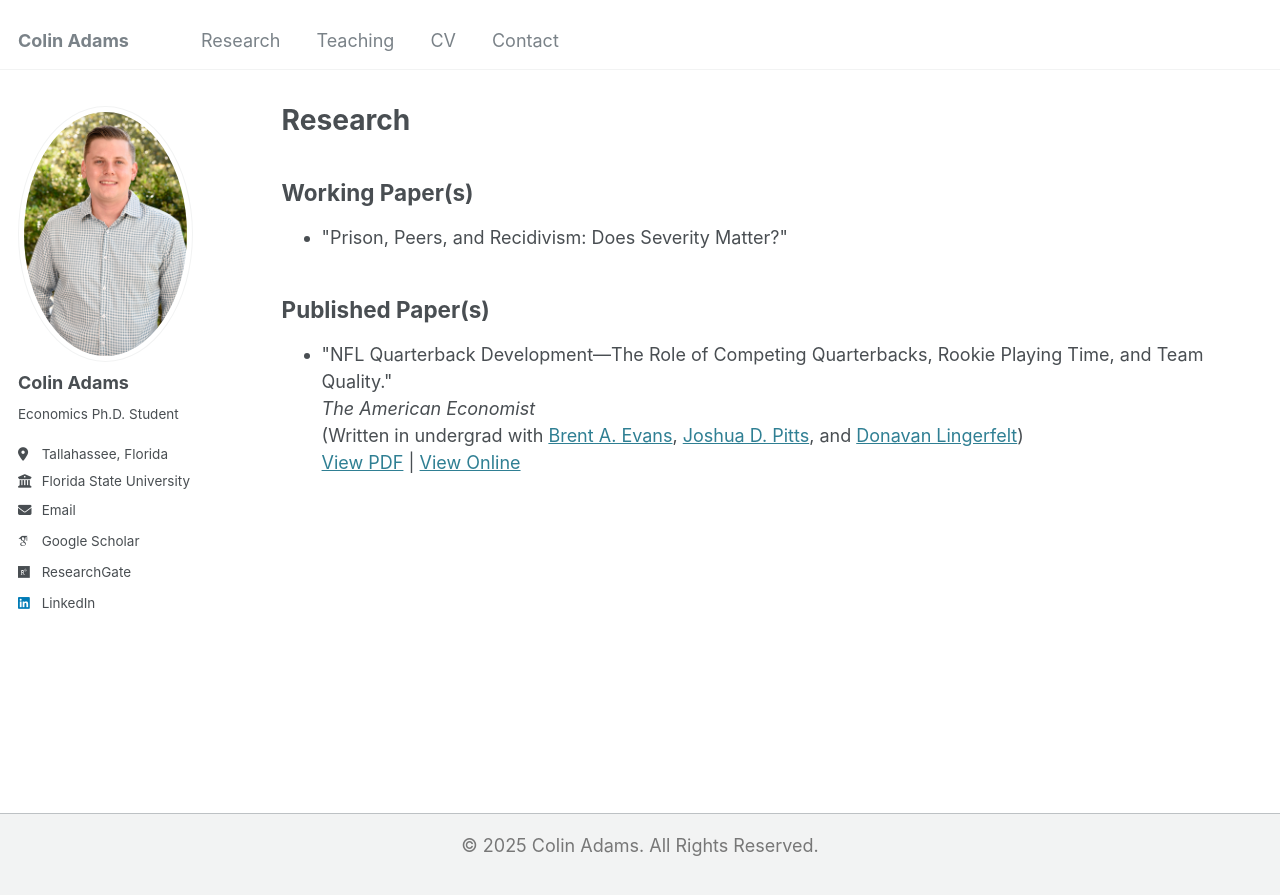
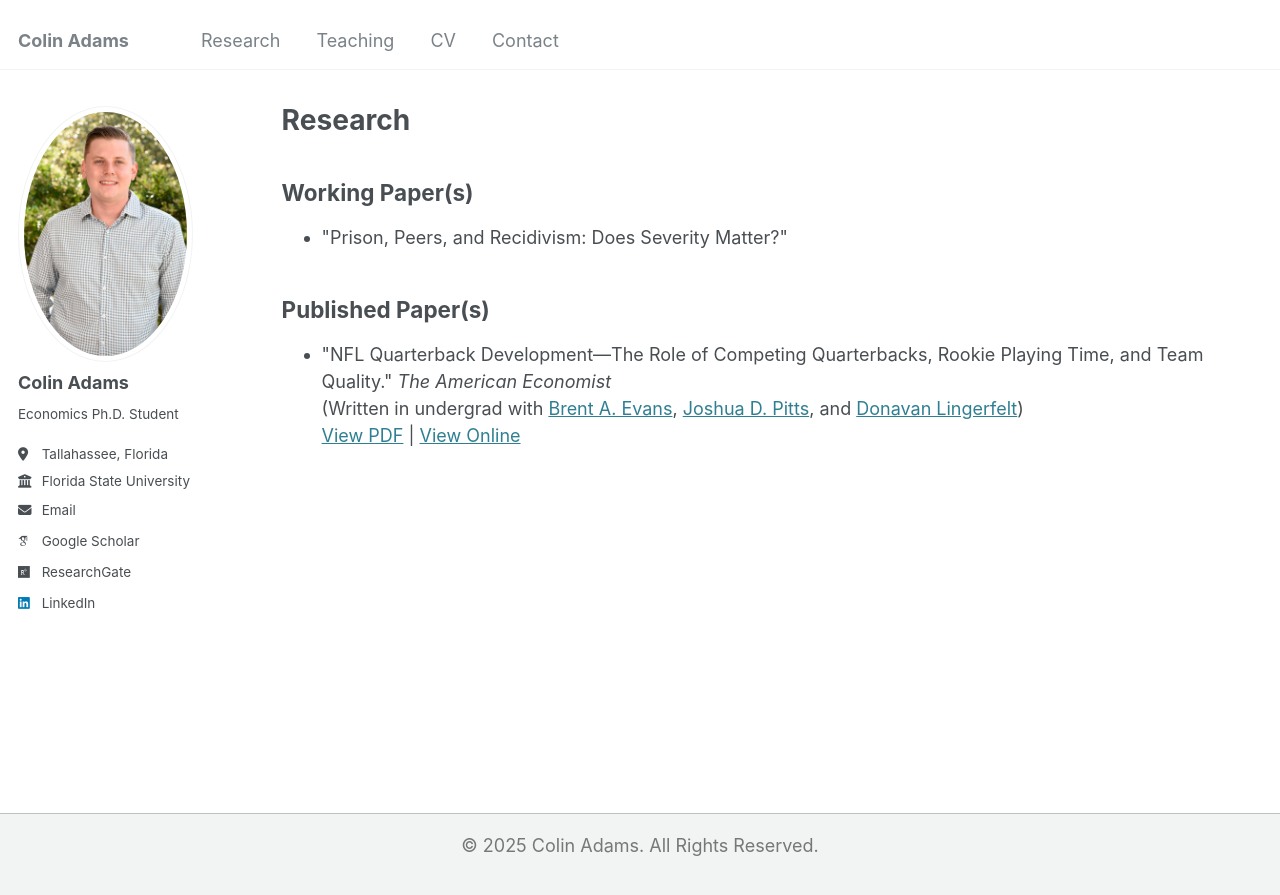
Before and after one commit to Zach-Gooch/Zach-Gooch.github.io, a Jekyll site: the page built from _pages/research.html, in a window 1280 px wide. Shown: the top 895 px of the page. Built offline with Jekyll 4.4.1, drawn with Linux system fonts in a browser that asks for light colours; some web fonts are replaced.

```diff
--- a/_pages/research.html
+++ b/_pages/research.html
@@ -19,9 +19,7 @@ author_profile: true
   <h2>Published Paper(s)</h2>
   <ul>
     <li>
-      "NFL Quarterback Development—The Role of Competing Quarterbacks, Rookie Playing Time, and Team Quality."
-      <br>
-      <em>The American Economist</em>
+      "NFL Quarterback Development—The Role of Competing Quarterbacks, Rookie Playing Time, and Team Quality." <em>The American Economist</em>
       <br>
       (Written in undergrad with <a href="https://scholar.google.com/citations?user=fIReWHEAAAAJ&hl=en" target="_blank">Brent A. Evans</a>,
       <a href="https://scholar.google.com/citations?hl=en&user=l4l5cA8AAAAJ&view_op=list_works&sortby=pubdate" target="_blank">Joshua D. Pitts</a>, and
```
